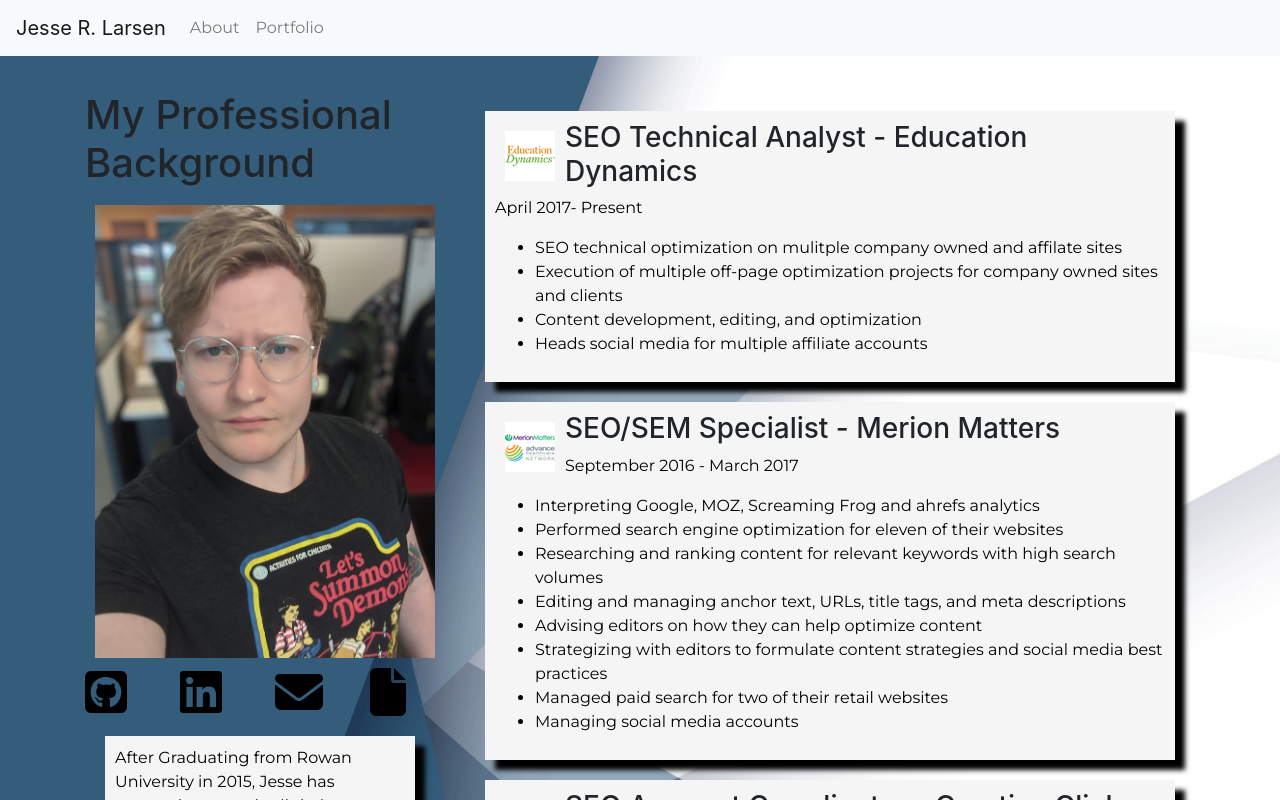
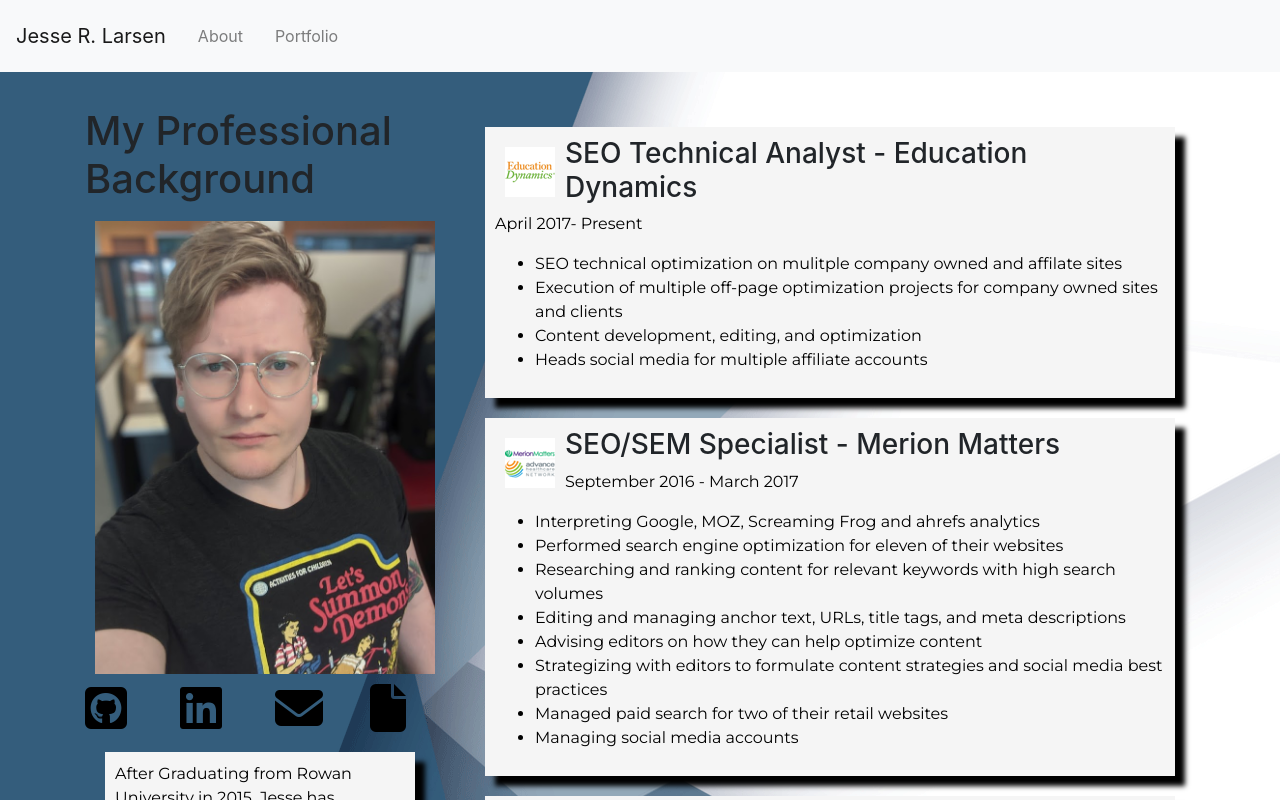
Before and after one commit to J35RL4R/portfolio-v3, a React (Create React App) app: page / in a window 1280 px wide. Shown: the top 800 px of the page. Built offline with nearby package versions, Linux system fonts and the light colour scheme.

Commit message:
converted navbar to react bootstrap.

```diff
--- a/src/components/header/index.js
+++ b/src/components/header/index.js
@@ -5,39 +5,34 @@
 // Depending on the current path, this component sets the "active" className on the appropriate navigation link item
 function nav() {
   return (
-    <nav className="navbar navbar-expand-lg navbar-light bg-light">
-    <a className="navbar-brand">Jesse R. Larsen</a>
-    <button className="navbar-toggler" type="button" data-toggle="collapse" data-target="#navbarNav" aria-controls="navbarNav" aria-expanded="false" aria-label="Toggle navigation">
-    <span className="navbar-toggler-icon"></span>
-    </button>
-    <div className="collapse navbar-collapse" id="navbarNav">
-        <ul className="navbar-nav">
-          <li className="nav-item">
-            <div className="nav-item">
+    <Navbar bg="light" expand="lg">
+      <Navbar.Brand>Jesse R. Larsen</Navbar.Brand>
+      <Navbar.Toggle aria-controls="basic-navbar-nav" />
+      <Navbar.Collapse  id="basic-navbar-nav">
+        <Nav className="mr-auto">
+          <Nav.Item>
+            <Nav.Link>
               <Link
                 to="/portfolio-v3/"
                 className={
-            window.location.pathname === "/portfolio-v3/" || window.location.pathname === "/portfolio-v3/"
-              ? "nav-link active"
-              : "nav-link"
-          }
+                  window.location.pathname === "/portfolio-v3/"  ? "nav-link active" : "nav-link"}
               >
                 About
               </Link>
-            </div>
-          </li>
-          <li className="nav-item">
+            </Nav.Link>
+          </Nav.Item>
+          <Nav.Link>
             <Link
               to="/portfolio"
               className={
-            window.location.pathname === "/portfolio" ? "nav-link active" : "nav-link" }
+                window.location.pathname === "/portfolio" ? "nav-link active" : "nav-link"}
             >
               Portfolio
             </Link>
-        </li>
-      </ul>
-      </div>
-    </nav>
+          </Nav.Link>
+        </Nav>
+      </Navbar.Collapse>
+    </Navbar >
   );
 }
 
```
Also changed, not shown: 2 other files (tests, documents, lock files or other folders). Lines whose indentation alone changed are shown as unchanged.
